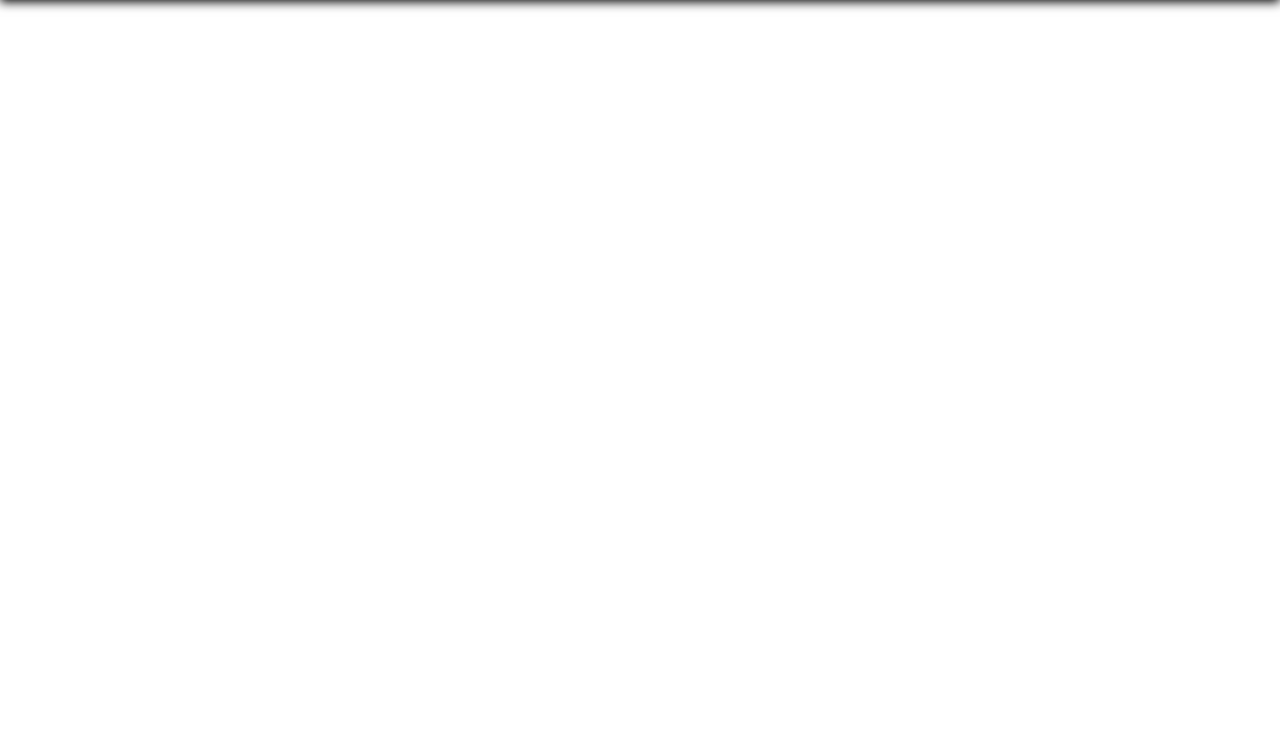
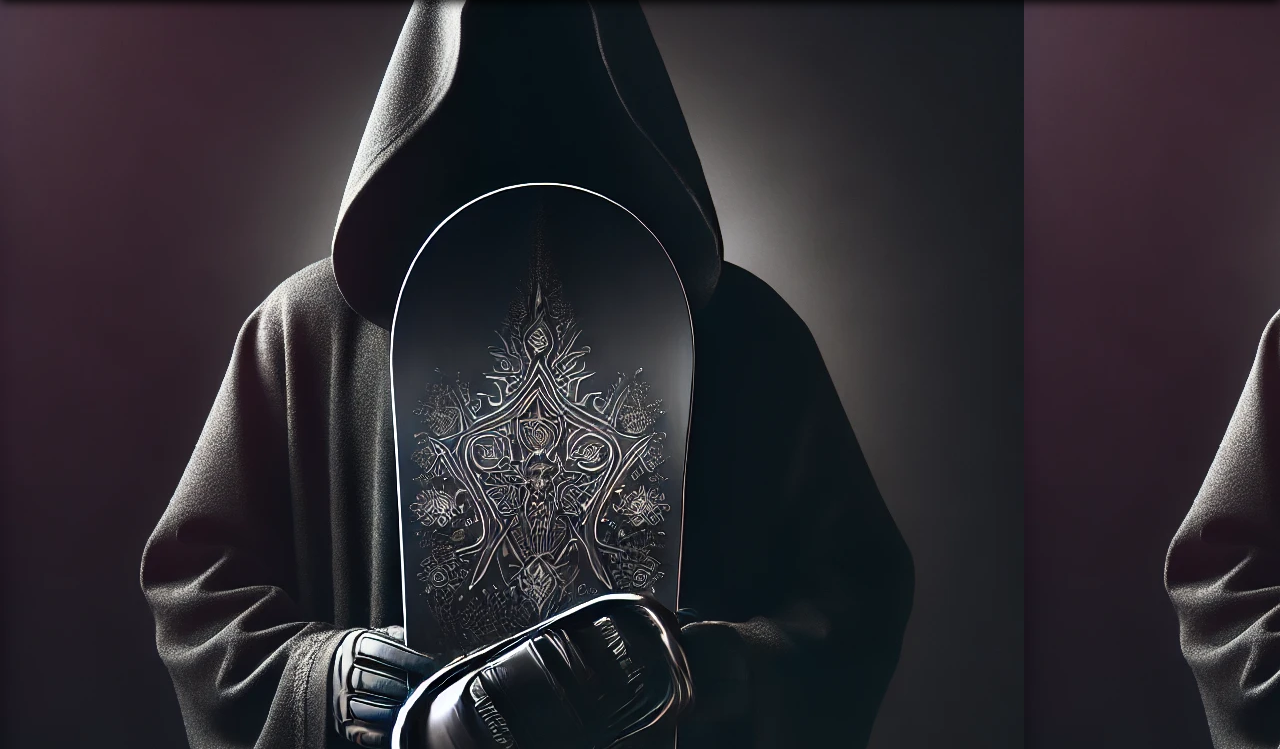
Before and after one commit to Caro991/Controdiction, a plain HTML site: page index.html in a window 1280 px wide. Shown: the part 51-800 px from the top of the page. Drawn offline with Linux system fonts and the light colour scheme.

Commit message:
Update style.css

```diff
--- a/style.css
+++ b/style.css
@@ -9,7 +9,7 @@
 
 body {
     height: 100vh;
-    background: url=dr.jpg;
+    background: url(dr.jpg);
 }
 
 header {
```
